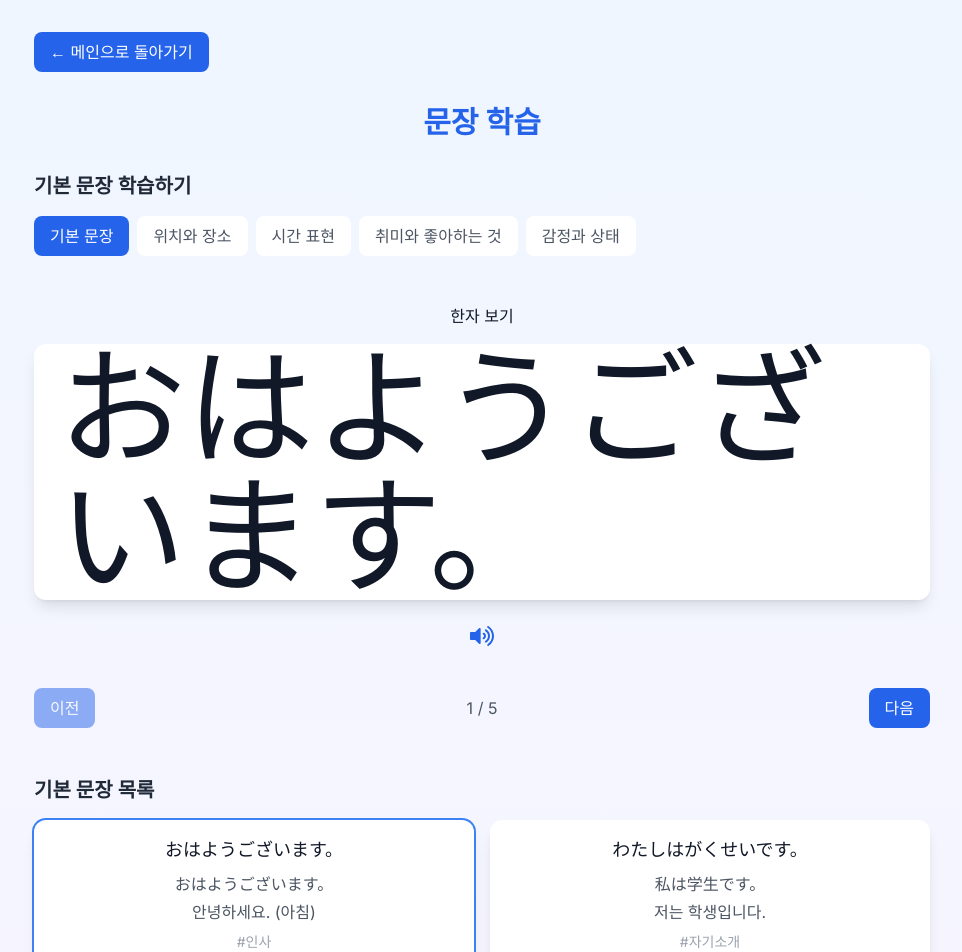
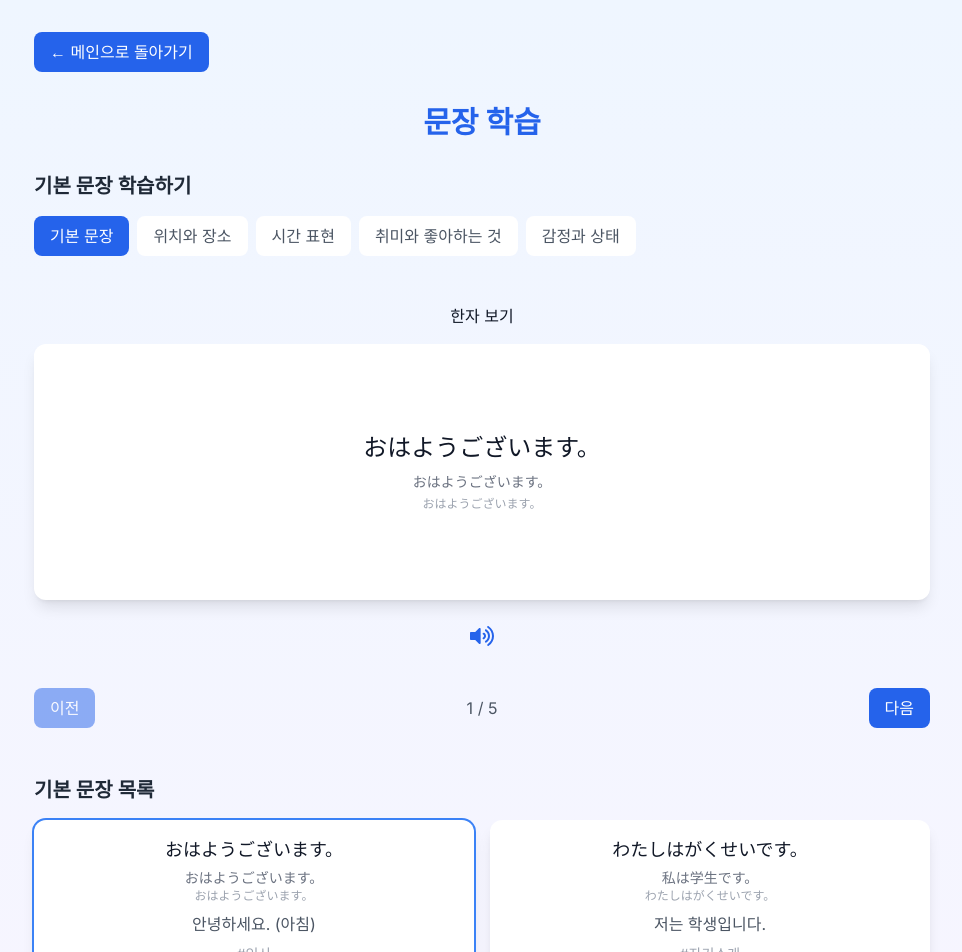
Before and after one commit to tmvls123/japanstudy, a Next.js app: page /sentences in a window 1280 px wide. Shown: the top 952 px of the page, without its empty margins (158-1120 px from the left). Built offline with nearby package versions, Linux system fonts and the light colour scheme.

Commit message:
단어와 문장 학습 페이지에 한국어 발음 표기 추가

```diff
--- a/src/app/sentences/page.tsx
+++ b/src/app/sentences/page.tsx
@@ -105,7 +105,19 @@ export default function SentencesPage() {
 
       <div className="mb-8">
         <FlashCard
-          front={showHiragana ? currentSentence.hiragana : currentSentence.japanese}
+          front={
+            <div className="text-center">
+              <div className="text-2xl mb-2">
+                {showHiragana ? currentSentence.hiragana : currentSentence.japanese}
+              </div>
+              <div className="text-gray-500 text-sm">
+                {showHiragana ? currentSentence.japanese : currentSentence.hiragana}
+              </div>
+              <div className="text-gray-400 text-xs mt-1">
+                {currentSentence.hiragana}
+              </div>
+            </div>
+          }
           back={currentSentence.korean}
         />
         <div className="flex justify-center mt-4">
@@ -156,8 +168,9 @@ export default function SentencesPage() {
               whileHover={{ scale: 1.02 }}
               onClick={() => handleSentenceSelect(currentGroup.items.indexOf(sentence))}
             >
-              <span className="text-lg mb-2">{showHiragana ? sentence.hiragana : sentence.japanese}</span>
-              <span className="text-base mb-1 text-gray-600">{showHiragana ? sentence.japanese : sentence.hiragana}</span>
+              <span className="text-lg mb-1">{showHiragana ? sentence.hiragana : sentence.japanese}</span>
+              <span className="text-sm text-gray-500">{showHiragana ? sentence.japanese : sentence.hiragana}</span>
+              <span className="text-xs text-gray-400 mb-2">{sentence.hiragana}</span>
               <span className="text-gray-600">{sentence.korean}</span>
               <span className="text-sm text-gray-400 mt-2">#{sentence.category}</span>
               <button
--- a/src/app/vocabulary/page.tsx
+++ b/src/app/vocabulary/page.tsx
@@ -105,7 +105,19 @@ export default function VocabularyPage() {
 
       <div className="mb-8">
         <FlashCard
-          front={showHiragana ? currentWord.hiragana : currentWord.japanese}
+          front={
+            <div className="text-center">
+              <div className="text-4xl mb-2">
+                {showHiragana ? currentWord.hiragana : currentWord.japanese}
+              </div>
+              <div className="text-gray-500 text-sm">
+                {showHiragana ? currentWord.japanese : currentWord.hiragana}
+              </div>
+              <div className="text-gray-400 text-xs mt-1">
+                {currentWord.hiragana}
+              </div>
+            </div>
+          }
           back={currentWord.korean}
         />
         <div className="flex justify-center mt-4">
@@ -157,7 +169,8 @@ export default function VocabularyPage() {
               onClick={() => handleWordSelect(currentGroup.items.indexOf(word))}
             >
               <span className="text-2xl mb-1">{showHiragana ? word.hiragana : word.japanese}</span>
-              <span className="text-lg mb-1 text-gray-600">{showHiragana ? word.japanese : word.hiragana}</span>
+              <span className="text-sm text-gray-500">{showHiragana ? word.japanese : word.hiragana}</span>
+              <span className="text-xs text-gray-400 mb-2">{word.hiragana}</span>
               <span className="text-gray-600">{word.korean}</span>
               <button
                 onClick={(e) => speak(showHiragana ? word.hiragana : word.japanese, e)}
```
